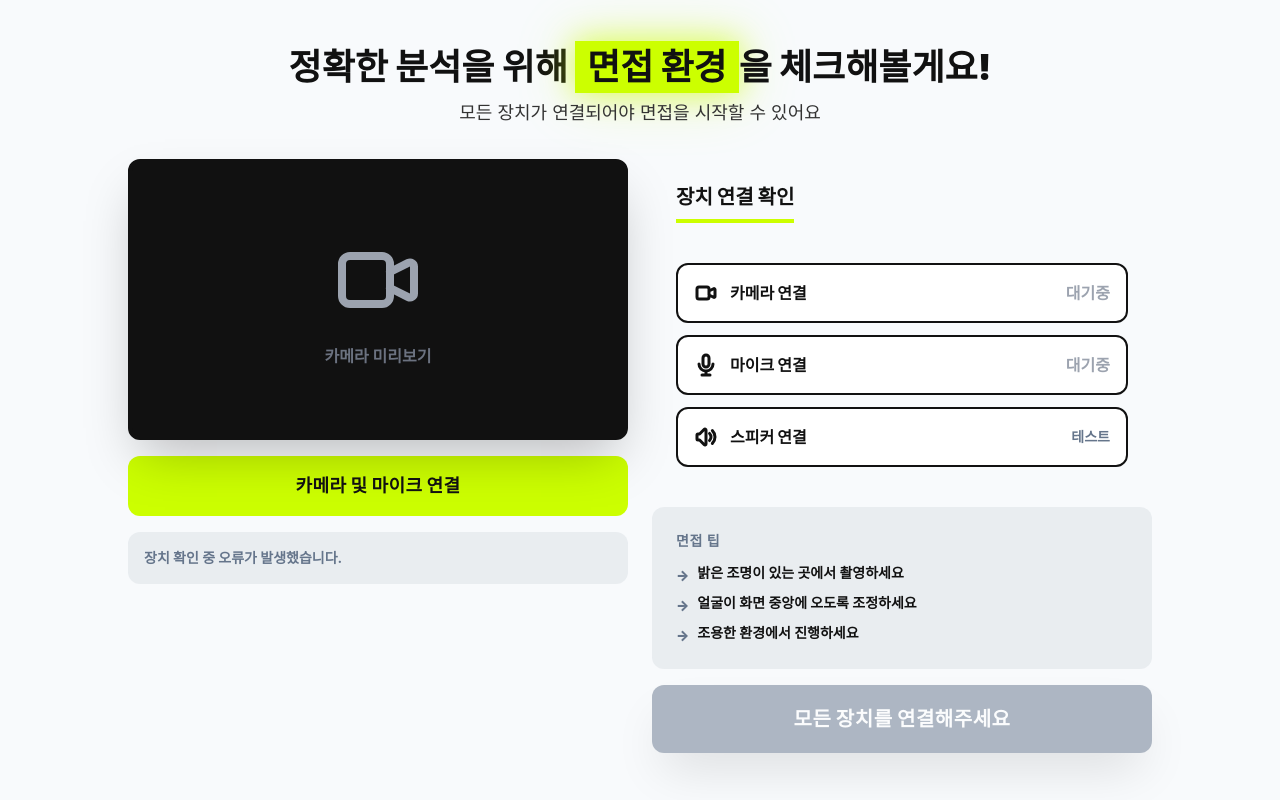
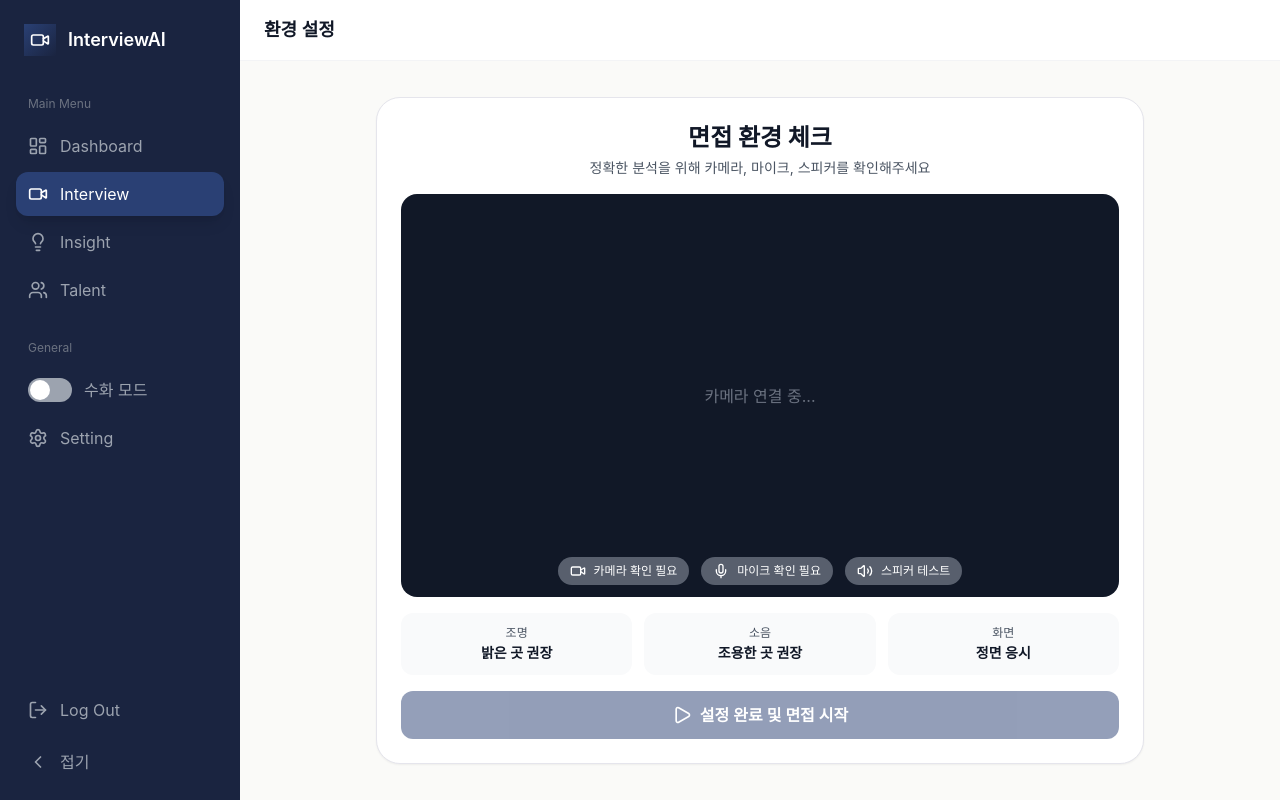
Before and after one commit to danlee-dev/RealThon-2025, a Next.js app in the folder frontend/: page /setup in a window 1280 px wide. Built offline with nearby package versions, Linux system fonts and the light colour scheme; no server answers; a web font is replaced by a local one.

Commit message:
feat: refactor SetupPage for improved device checks and UI enhancements

```diff
--- a/frontend/src/app/setup/page.tsx
+++ b/frontend/src/app/setup/page.tsx
@@ -1,96 +1,114 @@
-'use client'
+'use client';
 
-import { useState, useEffect, useRef } from 'react'
-import { useRouter } from 'next/navigation'
+import { useState, useEffect, useRef } from 'react';
+import { useRouter } from 'next/navigation';
+import { motion } from 'framer-motion';
+import { Mic, Video, Volume2, Play } from 'lucide-react';
+import Sidebar from '../interview/components/layout/Sidebar';
 
 export default function SetupPage() {
-  const router = useRouter()
-  const videoRef = useRef<HTMLVideoElement>(null)
-  const [stream, setStream] = useState<MediaStream | null>(null)
-  const [cameraReady, setCameraReady] = useState(false)
-  const [micReady, setMicReady] = useState(false)
-  const [speakerReady, setSpeakerReady] = useState(false)
-  const [isLoading, setIsLoading] = useState(false)
-  const [error, setError] = useState<string>('')
+    const router = useRouter();
+    const videoRef = useRef<HTMLVideoElement>(null);
+
+    // State
+    const [isSidebarCollapsed, setIsSidebarCollapsed] = useState(false);
+    const [isSignLanguageMode, setIsSignLanguageMode] = useState(false);
+    const [stream, setStream] = useState<MediaStream | null>(null);
+    const [cameraReady, setCameraReady] = useState(false);
+    const [micReady, setMicReady] = useState(false);
+    const [speakerReady, setSpeakerReady] = useState(false);
+    const [isLoading, setIsLoading] = useState(false);
+    const [error, setError] = useState<string>('');
 
     useEffect(() => {
-    checkDevices()
+        startCamera();
         return () => {
             if (stream) {
-        stream.getTracks().forEach(track => track.stop())
+                stream.getTracks().forEach(track => track.stop());
             }
-    }
-  }, [])
-
-  const checkDevices = async () => {
-    try {
-      const devices = await navigator.mediaDevices.enumerateDevices()
-      const hasCamera = devices.some(device => device.kind === 'videoinput')
-      const hasMic = devices.some(device => device.kind === 'audioinput')
-      const hasSpeaker = devices.some(device => device.kind === 'audiooutput')
-
-      setCameraReady(hasCamera)
-      setMicReady(hasMic)
-      setSpeakerReady(hasSpeaker)
-    } catch (err) {
-      setError('장치 확인 중 오류가 발생했습니다.')
-    }
-  }
+        };
+    }, []);
 
     const startCamera = async () => {
-    setIsLoading(true)
-    setError('')
+        setIsLoading(true);
+        setError('');
         try {
             const mediaStream = await navigator.mediaDevices.getUserMedia({
                 video: { width: 1280, height: 720 },
                 audio: true
-      })
-      setStream(mediaStream)
+            });
+            setStream(mediaStream);
             if (videoRef.current) {
-        videoRef.current.srcObject = mediaStream
+                videoRef.current.srcObject = mediaStream;
             }
-      setCameraReady(true)
-      setMicReady(true)
+            setCameraReady(true);
+            setMicReady(true);
         } catch (err) {
-      setError('카메라 또는 마이크 접근에 실패했습니다. 권한을 확인해주세요.')
-      setCameraReady(false)
+            console.error('Media access error:', err);
+            setError('카메라 또는 마이크 접근에 실패했습니다. 권한을 확인해주세요.');
+            setCameraReady(false);
         } finally {
-      setIsLoading(false)
+            setIsLoading(false);
         }
-  }
+    };
 
     const testSpeaker = () => {
-    const audio = new Audio('/test-sound.mp3')
+        const audio = new Audio('/test-sound.mp3');
         audio.play().catch(() => {
-      setError('스피커 테스트 실패')
-    })
-    setSpeakerReady(true)
-  }
+            console.log('Speaker test sound played');
+        });
+        setSpeakerReady(true);
+    };
 
     const handleStart = () => {
-    if (stream) {
-      router.push('/interview')
+        if (cameraReady && micReady) {
+            router.push('/interview');
         }
-  }
+    };
 
-  const allReady = cameraReady && micReady && speakerReady && stream
+    // We consider ready if camera and mic are ready. Speaker is optional but recommended.
+    const isReady = cameraReady && micReady;
 
     return (
-    <main className="min-h-screen flex items-center justify-center p-6">
-      <div className="w-full max-w-5xl">
-        <div className="text-center mb-8">
-          <h1 className="text-4xl font-black text-ink mb-3">
-            정확한 분석을 위해{' '}
-            <span className="bg-brand text-ink px-3 py-1 neon-glow">면접 환경</span>
-            을 체크해볼게요!
-          </h1>
-          <p className="text-ink-light text-lg">모든 장치가 연결되어야 면접을 시작할 수 있어요</p>
+        <div className="flex h-screen bg-sidebar">
+            {/* Sidebar - Active Item set to 'Setting' */}
+            <Sidebar
+                isCollapsed={isSidebarCollapsed}
+                onToggle={() => setIsSidebarCollapsed(!isSidebarCollapsed)}
+                isSignLanguageMode={isSignLanguageMode}
+                onSignLanguageToggle={() => setIsSignLanguageMode(!isSignLanguageMode)}
+                activeItem="Setting"
+            />
+
+            {/* Main Content */}
+            <div className="flex-1 flex flex-col overflow-hidden bg-white relative z-10">
+                {/* Header */}
+                <div className="bg-white border-b border-gray-100 px-6 py-4 flex items-center gap-4">
+                    <h1 className="text-lg font-semibold text-gray-900">환경 설정</h1>
                 </div>
 
-        <div className="grid grid-cols-1 lg:grid-cols-2 gap-6">
+                {/* Content Area - Mimicking WaitingScreen design */}
+                <motion.div
+                    className="flex-1 flex items-center justify-center p-4 overflow-auto"
+                    style={{ backgroundColor: 'rgb(250, 250, 248)' }}
+                    initial={{ opacity: 0 }}
+                    animate={{ opacity: 1 }}
+                    transition={{ duration: 0.15 }}
+                >
+                    <div className="max-w-3xl w-full my-auto">
+                        <div className="bg-white rounded-3xl p-6 shadow-sm" style={{ border: '1px solid #E5E5EC' }}>
+                            {/* Title */}
+                            <div className="text-center mb-4">
+                                <h2 className="text-2xl font-bold text-gray-900 mb-1">면접 환경 체크</h2>
+                                <p className="text-sm text-gray-600">정확한 분석을 위해 카메라, 마이크, 스피커를 확인해주세요</p>
+                            </div>
+
                             {/* Camera Preview */}
-          <div className="space-y-4">
-            <div className={`relative aspect-video bg-ink rounded-xl overflow-hidden shadow-2xl ${stream ? 'neon-border' : 'border-4 border-ink'}`}>
+                            <motion.div
+                                layoutId="user-camera"
+                                className="relative bg-gray-900 rounded-2xl overflow-hidden mb-4"
+                                style={{ aspectRatio: '16/9' }}
+                            >
                                 {stream ? (
                                     <video
                                         ref={videoRef}
@@ -100,130 +118,74 @@ export default function SetupPage() {
                                         className="w-full h-full object-cover"
                                     />
                                 ) : (
-                <div className="absolute inset-0 flex items-center justify-center">
-                  <div className="text-center">
-                    <svg className="w-24 h-24 mx-auto mb-4 text-gray-400" fill="none" stroke="currentColor" viewBox="0 0 24 24">
-                      <path strokeLinecap="round" strokeLinejoin="round" strokeWidth={2} d="M15 10l4.553-2.276A1 1 0 0121 8.618v6.764a1 1 0 01-1.447.894L15 14M5 18h8a2 2 0 002-2V8a2 2 0 00-2-2H5a2 2 0 00-2 2v8a2 2 0 002 2z" />
-                    </svg>
-                    <p className="text-gray-500 font-bold">카메라 미리보기</p>
-                  </div>
+                                    <div className="absolute inset-0 flex items-center justify-center text-gray-500">
+                                        {isLoading ? '카메라 연결 중...' : '카메라를 찾을 수 없습니다'}
                                     </div>
                                 )}
+
+                                {/* Status Badges */}
+                                <div className="absolute bottom-3 left-3 right-3 flex justify-center gap-3 flex-wrap">
+                                    <div className={`flex items-center gap-2 px-3 py-1.5 rounded-full ${cameraReady ? 'bg-green-500/80' : 'bg-gray-500/80'} backdrop-blur-sm`}>
+                                        <Video className="w-4 h-4 text-white" />
+                                        <span className="text-white text-xs font-medium">
+                                            {cameraReady ? '카메라 정상' : '카메라 확인 필요'}
+                                        </span>
                                     </div>
-
-            {!stream && (
-              <button
-                onClick={startCamera}
-                disabled={isLoading}
-                className="w-full py-4 px-4 bg-brand text-ink rounded-xl hover:neon-glow transition-all border-3 border-ink disabled:opacity-50 font-black text-lg uppercase tracking-wide"
-              >
-                {isLoading ? '연결 중...' : '카메라 및 마이크 연결'}
-              </button>
-            )}
-
-            {error && (
-              <div className="p-4 bg-secondary/10 border-3 border-secondary rounded-xl">
-                <p className="text-secondary font-bold text-sm">{error}</p>
-              </div>
-            )}
-          </div>
-
-          {/* Device Check List */}
-          <div className="space-y-4">
-            <div className="glass-effect rounded-xl p-6">
-              <h2 className="text-xl font-black text-ink mb-4 border-b-4 border-brand pb-2 inline-block">
-                장치 연결 확인
-              </h2>
-
-              <div className="space-y-3 mt-6">
-                {/* Camera */}
-                <div className="flex items-center justify-between p-4 bg-white rounded-xl border-2 border-ink">
-                  <div className="flex items-center gap-3">
-                    <svg className="w-6 h-6 text-ink" fill="none" stroke="currentColor" viewBox="0 0 24 24">
-                      <path strokeLinecap="round" strokeLinejoin="round" strokeWidth={3} d="M15 10l4.553-2.276A1 1 0 0121 8.618v6.764a1 1 0 01-1.447.894L15 14M5 18h8a2 2 0 002-2V8a2 2 0 00-2-2H5a2 2 0 00-2 2v8a2 2 0 002 2z" />
-                    </svg>
-                    <span className="font-black text-ink">카메라 연결</span>
-                  </div>
-                  {cameraReady && stream ? (
-                    <span className="flex items-center gap-1 text-secondary font-black">
-                      <svg className="w-5 h-5" fill="currentColor" viewBox="0 0 20 20">
-                        <path fillRule="evenodd" d="M10 18a8 8 0 100-16 8 8 0 000 16zm3.707-9.293a1 1 0 00-1.414-1.414L9 10.586 7.707 9.293a1 1 0 00-1.414 1.414l2 2a1 1 0 001.414 0l4-4z" clipRule="evenodd" />
-                      </svg>
-                      연결됨
+                                    <div className={`flex items-center gap-2 px-3 py-1.5 rounded-full ${micReady ? 'bg-green-500/80' : 'bg-gray-500/80'} backdrop-blur-sm`}>
+                                        <Mic className="w-4 h-4 text-white" />
+                                        <span className="text-white text-xs font-medium">
+                                            {micReady ? '마이크 정상' : '마이크 확인 필요'}
                                         </span>
-                  ) : (
-                    <span className="text-gray-400 font-bold">대기중</span>
-                  )}
-                </div>
-
-                {/* Microphone */}
-                <div className="flex items-center justify-between p-4 bg-white rounded-xl border-2 border-ink">
-                  <div className="flex items-center gap-3">
-                    <svg className="w-6 h-6 text-ink" fill="none" stroke="currentColor" viewBox="0 0 24 24">
-                      <path strokeLinecap="round" strokeLinejoin="round" strokeWidth={3} d="M19 11a7 7 0 01-7 7m0 0a7 7 0 01-7-7m7 7v4m0 0H8m4 0h4m-4-8a3 3 0 01-3-3V5a3 3 0 116 0v6a3 3 0 01-3 3z" />
-                    </svg>
-                    <span className="font-black text-ink">마이크 연결</span>
-                  </div>
-                  {micReady && stream ? (
-                    <span className="flex items-center gap-1 text-secondary font-black">
-                      <svg className="w-5 h-5" fill="currentColor" viewBox="0 0 20 20">
-                        <path fillRule="evenodd" d="M10 18a8 8 0 100-16 8 8 0 000 16zm3.707-9.293a1 1 0 00-1.414-1.414L9 10.586 7.707 9.293a1 1 0 00-1.414 1.414l2 2a1 1 0 001.414 0l4-4z" clipRule="evenodd" />
-                      </svg>
-                      연결됨
-                    </span>
-                  ) : (
-                    <span className="text-gray-400 font-bold">대기중</span>
-                  )}
-                </div>
-
-                {/* Speaker */}
-                <div className="flex items-center justify-between p-4 bg-white rounded-xl border-2 border-ink">
-                  <div className="flex items-center gap-3">
-                    <svg className="w-6 h-6 text-ink" fill="none" stroke="currentColor" viewBox="0 0 24 24">
-                      <path strokeLinecap="round" strokeLinejoin="round" strokeWidth={3} d="M15.536 8.464a5 5 0 010 7.072m2.828-9.9a9 9 0 010 12.728M5.586 15H4a1 1 0 01-1-1v-4a1 1 0 011-1h1.586l4.707-4.707C10.923 3.663 12 4.109 12 5v14c0 .891-1.077 1.337-1.707.707L5.586 15z" />
-                    </svg>
-                    <span className="font-black text-ink">스피커 연결</span>
                                     </div>
                                     <button
                                         onClick={testSpeaker}
-                    className="text-sm text-accent hover:text-accent-dark font-black uppercase"
+                                        className={`flex items-center gap-2 px-3 py-1.5 rounded-full ${speakerReady ? 'bg-green-500/80' : 'bg-gray-500/80'} backdrop-blur-sm hover:bg-opacity-90 transition-all`}
                                     >
-                    테스트
+                                        <Volume2 className="w-4 h-4 text-white" />
+                                        <span className="text-white text-xs font-medium">
+                                            {speakerReady ? '스피커 정상' : '스피커 테스트'}
+                                        </span>
                                     </button>
                                 </div>
+                            </motion.div>
+
+                            {/* Error Message */}
+                            {error && (
+                                <div className="mb-4 p-3 bg-red-50 text-red-600 text-sm rounded-xl text-center font-medium">
+                                    {error}
                                 </div>
+                            )}
+
+                            {/* Info Grid / Tips */}
+                            <div className="grid grid-cols-3 gap-3 mb-4">
+                                <div className="bg-gray-50 rounded-xl p-3 text-center">
+                                    <p className="text-xs text-gray-600 mb-0.5">조명</p>
+                                    <p className="text-sm font-semibold text-gray-900">밝은 곳 권장</p>
                                 </div>
-
-            {/* Tips */}
-            <div className="bg-accent/10 rounded-xl p-6 border-3 border-accent">
-              <h3 className="text-sm font-black text-accent mb-3 uppercase tracking-wider">면접 팁</h3>
-              <ul className="space-y-2 text-sm text-ink font-bold">
-                <li className="flex items-start gap-2">
-                  <span className="text-secondary mt-0.5 font-black">→</span>
-                  <span>밝은 조명이 있는 곳에서 촬영하세요</span>
-                </li>
-                <li className="flex items-start gap-2">
-                  <span className="text-secondary mt-0.5 font-black">→</span>
-                  <span>얼굴이 화면 중앙에 오도록 조정하세요</span>
-                </li>
-                <li className="flex items-start gap-2">
-                  <span className="text-secondary mt-0.5 font-black">→</span>
-                  <span>조용한 환경에서 진행하세요</span>
-                </li>
-              </ul>
+                                <div className="bg-gray-50 rounded-xl p-3 text-center">
+                                    <p className="text-xs text-gray-600 mb-0.5">소음</p>
+                                    <p className="text-sm font-semibold text-gray-900">조용한 곳 권장</p>
+                                </div>
+                                <div className="bg-gray-50 rounded-xl p-3 text-center">
+                                    <p className="text-xs text-gray-600 mb-0.5">화면</p>
+                                    <p className="text-sm font-semibold text-gray-900">정면 응시</p>
+                                </div>
                             </div>
 
                             {/* Start Button */}
                             <button
                                 onClick={handleStart}
-              disabled={!allReady}
-              className="w-full py-5 px-6 bg-secondary text-white rounded-xl hover:bg-secondary-light transition-all border-3 border-ink shadow-2xl disabled:opacity-50 disabled:cursor-not-allowed font-black text-xl uppercase tracking-wide neon-glow"
+                                disabled={!isReady}
+                                type="button"
+                                className="w-full py-3 bg-primary hover:bg-brand-purple text-white rounded-xl font-semibold text-base flex items-center justify-center gap-2 transition-colors disabled:opacity-50 disabled:cursor-not-allowed"
                             >
-              {allReady ? '🚀 면접 시작하기' : '모든 장치를 연결해주세요'}
+                                <Play className="w-5 h-5" />
+                                설정 완료 및 면접 시작
                             </button>
                         </div>
                     </div>
+                </motion.div>
             </div>
-    </main>
-  )
+        </div>
+    );
 }
```
Lines whose indentation alone changed are shown as unchanged.
